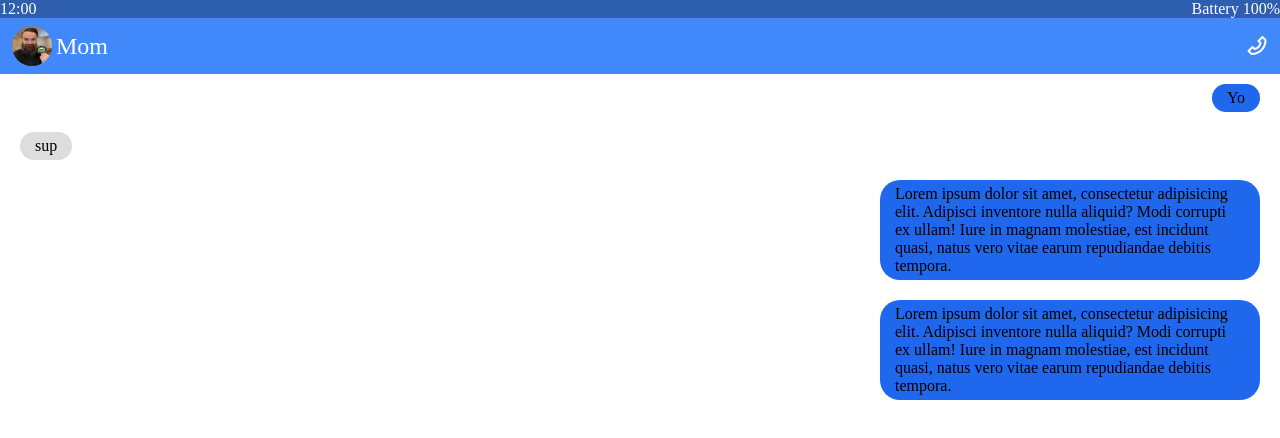
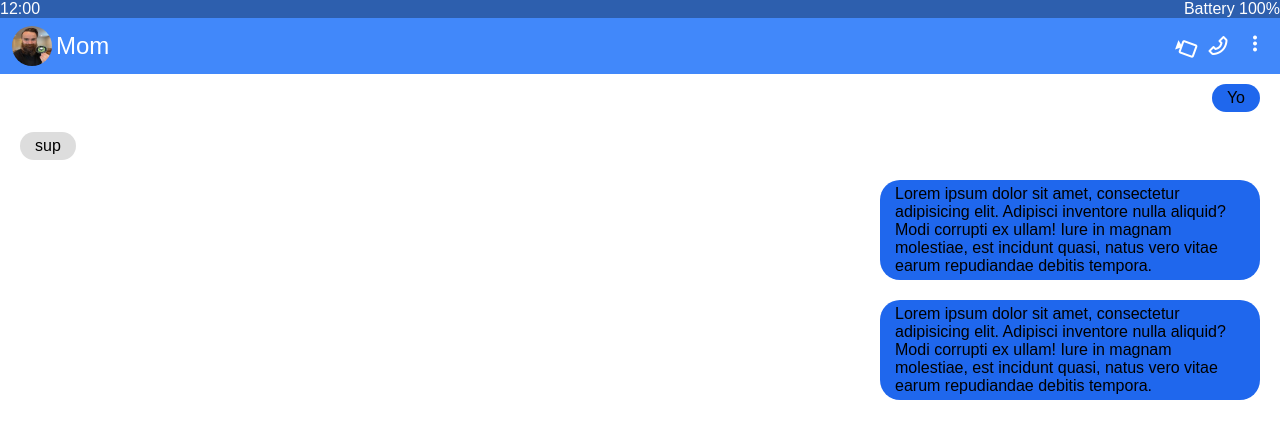
Before and after one commit to 584463/iphone, a plain HTML site: page index.html in a window 1280 px wide. Drawn offline with nearby package versions, Linux system fonts and the light colour scheme.

Commit message:
Editing some in the code

```diff
--- a/index.html
+++ b/index.html
@@ -24,7 +24,10 @@
             </div>
 
             <div class="header-bottom-right">
-                <p><i class='bx bx-phone'></i></p>
+                <p class="phone-call-video icon"><i class='bx bx-video' ></i></p>
+                <p class="phone-call icon" ><i class='bx bx-phone'></i></p>
+                <p class="icon"><i class='bx bx-dots-vertical-rounded ' ></i></p>
+
             </div>
         </div>
     </header>
--- a/style.css
+++ b/style.css
@@ -1,6 +1,8 @@
 * {
     margin: 0;
     padding: 0;
+    font-family: 'Bitter', serif;
+    font-family: 'Exo 2', sans-serif;
 }
 
 header {
@@ -38,7 +40,18 @@ header {
 .header-bottom-right {
     display: flex;
     align-items: center;
+}
+
+.icon {
+    padding: 5px;
+}
+.phone-call {
     transform: rotate(270deg);
+}
+
+.phone-call-video {
+    transform: rotate(200deg);
+    justify-content: flex-end;
 }
 
 .me {
```
